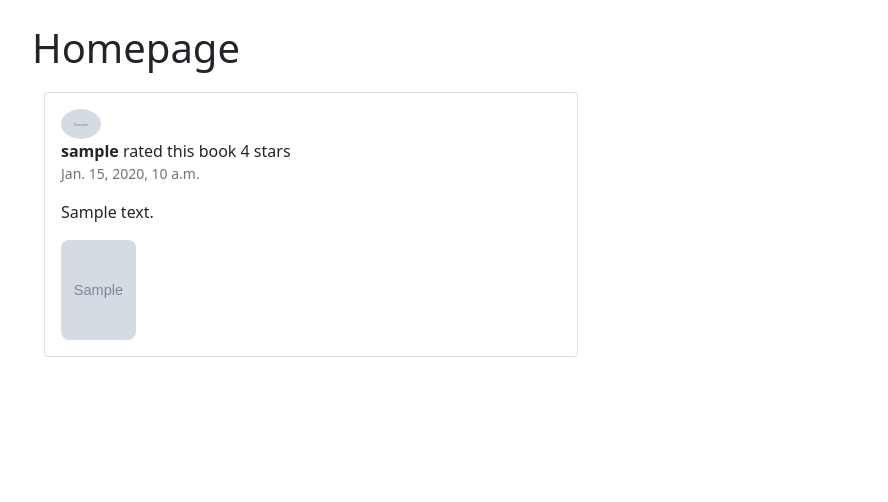
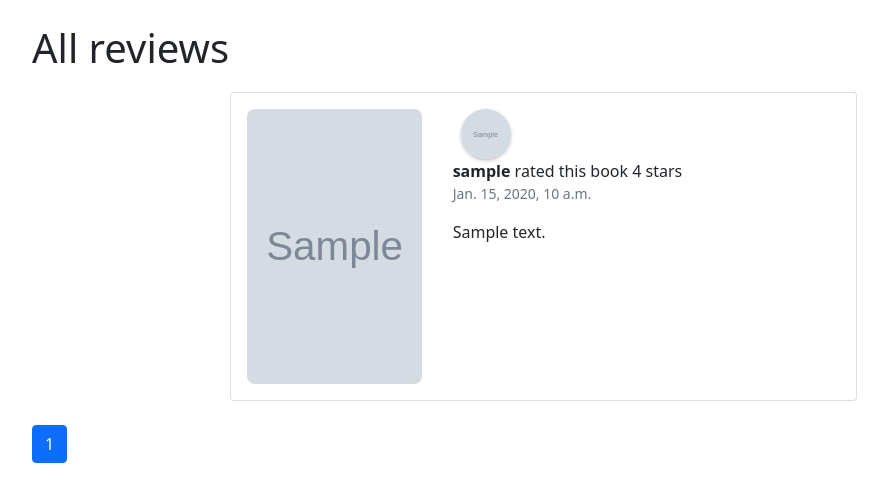
Before and after one commit to MrJasur/Projects, a Django app: page /home in a window 1280 px wide. Shown: the part 56-558 px from the top of the page, without its empty margins (50-938 px from the left). Run offline with Django 4.2, Linux system fonts and the light colour scheme; tables that the repository leaves empty hold one stand-in row (values such as "Sample post"); grey boxes marked "Sample" are stand-in pictures.

Commit message:
Finished Home page

```diff
--- a/books/admin.py
+++ b/books/admin.py
@@ -3,7 +3,7 @@ from .models import Book, Author, BookAuthor, BookReview
 
 # Register your models here.
 class BookAdmin(admin.ModelAdmin):
-    list_display = ['title', 'description']
+    list_display = ['id', 'title', 'description']
 
 
 admin.site.register(Book, BookAdmin)
--- a/books/forms.py
+++ b/books/forms.py
@@ -1,9 +1,5 @@
-from dataclasses import fields
-from turtle import mode
 from django import forms
-
 from .models import BookReview
-
 
 class BookReviewForm(forms.ModelForm):
     stars_given = forms.IntegerField(min_value=1, max_value=5)
--- a/books/models.py
+++ b/books/models.py
@@ -1,4 +1,3 @@
-from email.policy import default
 from django.db import models
 from users.models import CustomUserModel
 from django.core.validators import MinValueValidator, MaxValueValidator
--- a/books/urls.py
+++ b/books/urls.py
@@ -1,6 +1,6 @@
 from unicodedata import name
 from django.urls import path
-from .views import BooksView, BookDetailView, AddReviewView
+from .views import BooksView, AddReviewView, BookDetailView
 
 app_name='books'
 urlpatterns = [
--- a/books/views.py
+++ b/books/views.py
@@ -13,7 +13,7 @@ class BooksView(View):
         books=Book.objects.all().order_by('id')
 
         # Search
-        search_query = request.GET.get('q', '') #oxiridagi bosh string inpute da None chiqmasligi uchun
+        search_query = request.GET.get('q', '') #oxiridagi bosh string inputd da None chiqmasligi uchun
         if search_query:
             books = books.filter(title__icontains = search_query)
 
@@ -22,6 +22,7 @@ class BooksView(View):
         paginator = Paginator(books, page_size) #bu yerda books dan barcha booklarni olib, 1 ta pageda 2 ta kitob chiqsin degani
         page_num = request.GET.get('page', 1) #book list page ga otganda, paginator nechanchi page ni ochib berishi. Bu yerda 3
         page_obj = paginator.get_page(page_num)
+
         context = {
             'page_obj':page_obj,
             'search_query':search_query,
--- a/conf/views.py
+++ b/conf/views.py
@@ -1,12 +1,19 @@
 from django.shortcuts import render
 from books.models import Book, BookReview
+from django.core.paginator import Paginator
 
 def landing_page(request):
     return render(request, 'landing.html')
 
 def home_page(request):
-    book_review = BookReview.objects.all().order_by('created_at')
+    book_review = BookReview.objects.all().order_by('-created_at')
+    page_size = request.GET.get('page_size', 6)
+    paginator = Paginator(book_review, page_size)
+
+    page_num = request.GET.get('page', 1)
+    page_obj = paginator.get_page(page_num)
     context = {
-        'book_review':book_review
+        'book_review':book_review,
+        'page_obj':page_obj
     }
     return render(request, 'home.html', context)
--- a/static/css/style.css
+++ b/static/css/style.css
@@ -3,8 +3,8 @@
     padding: 0;
 }
 
-/* Base.html */
 
+/* Profile.html */
 .profile_image{
     object-fit: cover;
     width: 125px;
@@ -13,10 +13,13 @@
     margin-left: 8px;
     box-shadow: rgba(50, 50, 93, 0.25) 0px 2px 5px -1px, rgba(0, 0, 0, 0.3) 0px 1px 3px -1px;
 }
+
+/* detail.html */
 .cover_picture{
     height: 200px;
 }
 
+/* List.html */
 
 .imgs{
     background-color: white;
@@ -71,6 +74,11 @@
 }
 
 /* home */
+.home_page{
+    display: flex;
+  justify-content: center;
+}
+
 .posts-content{
     margin-top:20px;
 }
@@ -115,3 +123,21 @@
 .default-style .ui-bordered {
     border: 1px solid rgba(24,28,33,0.06);
 }
+
+
+
+.home_profile_image{
+    object-fit: cover;
+    width: 50px;
+    height: 50px;
+    border-radius: 50%;
+    margin-left: 8px;
+    box-shadow: rgba(50, 50, 93, 0.25) 0px 2px 5px -1px, rgba(0, 0, 0, 0.3) 0px 1px 3px -1px;
+}
+
+.home_book_image{
+    object-fit: cover;
+    width: 175px;
+    height: 275px;
+    border-radius: 8px;
+}
--- a/templates/books/detail.html
+++ b/templates/books/detail.html
@@ -19,6 +19,8 @@
         </div>
     </div>
 
+
+<!-- Book review -->
     <div class="row">
         <div class="col-6">
             <form action="{%url 'books:reviews' book.id%}" method="POST">{%csrf_token%}
--- a/templates/books/list.html
+++ b/templates/books/list.html
@@ -10,7 +10,7 @@
 
     <div class="row mb-3">
         <div class="col-4">
-            <form action="" method="get" class="d-flex">
+            <form action="" method="GET" class="d-flex">
                 <input class="form-control me-3" type="text" placeholder="Search" name="q" value="{{search_query}}">
 
                 <button class="btn btn-success">Search</button>
--- a/templates/home.html
+++ b/templates/home.html
@@ -5,30 +5,57 @@
 {%endblock title%}
 
 {%block content%}
-    <h1>Homepage</h1>
+    <h1>All reviews</h1>
 
-    {%for x in book_review%}
+    {%for x in page_obj%}
     <div class="container posts-content">
           <div class="row">
-            <div class="col-lg-6">
+            <div class="col-lg-2"></div>
+            <div class="col-lg-7">
               <div class="card mb-4">
                 <div class="card-body">
+                  <div class="row">
+                    <div class="col-4">
+                      <img class="home_book_image" src="{{x.book.cover_pic.url}}" alt="">
+                    </div>
+                    <div class="col-8">
                       <div class="media mb-3">
-                      <img src="{{x.user.profile_picture.url}}" class="d-block ui-w-40 rounded-circle" alt="">
+                        <img src="{{x.user.profile_picture.url}}" class="d-block home_profile_image" alt="">
                         <div class="media-body ml-3">
                          <b> {{x.user.username}}</b> rated this book {{x.stars_given}} stars
                           <div class="text-muted small">{{x.created_at}}</div>
                         </div>
                       </div>
-
                       <p>
-                     {{x.comment}}
+                        {{x.comment | truncatechars:400}}
                        </p>
-                    <img class="review-profile__picture" src="{{x.book.cover_pic.url}}" alt="">
                     </div>
                   </div>
+
+                </div>
+              </div>
+            </div>
+            <div class="col-lg-3">
             </div>
           </div>
         </div>
     {%endfor%}
+    <nav>
+      <ul class="pagination pagination-flush">
+          {% if page_obj.has_previous %}
+              <li class="page-item"><a class="page-link" href="?page=1">first</a></li>
+              <li class="page-item"><a class="page-link" href="?page={{ page_obj.previous_page_number }}">previous</a></li>
+          {% endif %}
+
+          <li class="page-item active" aria-current="page">
+              <a class="page-link circle circle-md" href="#">{{ page_obj.number }}</a>
+          </li>
+
+          {% if page_obj.has_next %}
+              <li class="page-item"><a class="page-link" href="?page={{ page_obj.next_page_number }}">next</a></li>
+              <li class="page-item"><a class="page-link" href="?page={{ page_obj.paginator.num_pages }}">last</a></li>
+           {% endif %}
+
+      </ul>
+    </nav>
 {%endblock content%}
--- a/users/views.py
+++ b/users/views.py
@@ -85,7 +85,7 @@ class ProfileUpdateView(View):
     def post(self, request):
         user_update_form = UserUpdateForm(
             instance=request.user, #qaysi userni update qilayotganimiz
-            data=request.POST,  #tesxtlarni jonatyapmiz
+            data=request.POST,  #textlarni jonatyapmiz
             files=request.FILES, #fayllarni jonatyapmiz
 
             )
```
Also changed, not shown: conf/tests.py (added, +27 -0 lines). Lines whose indentation alone changed are shown as unchanged.
